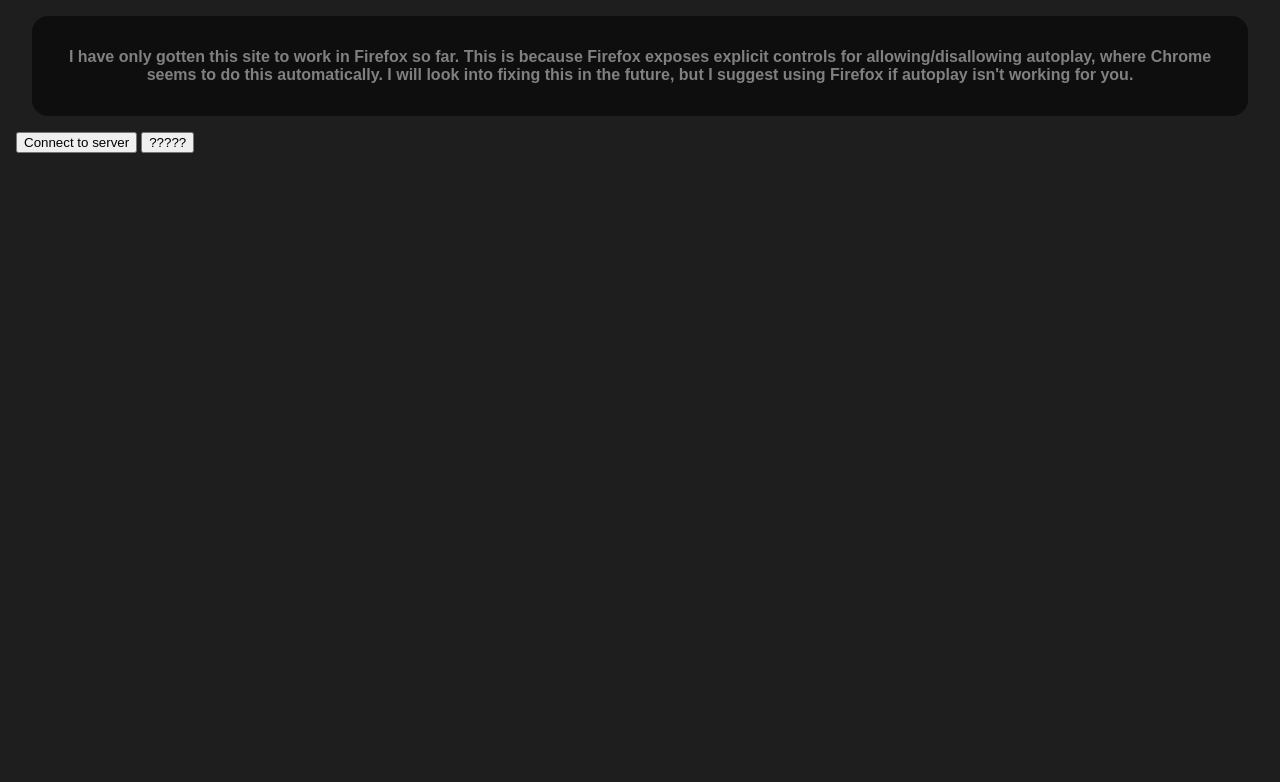
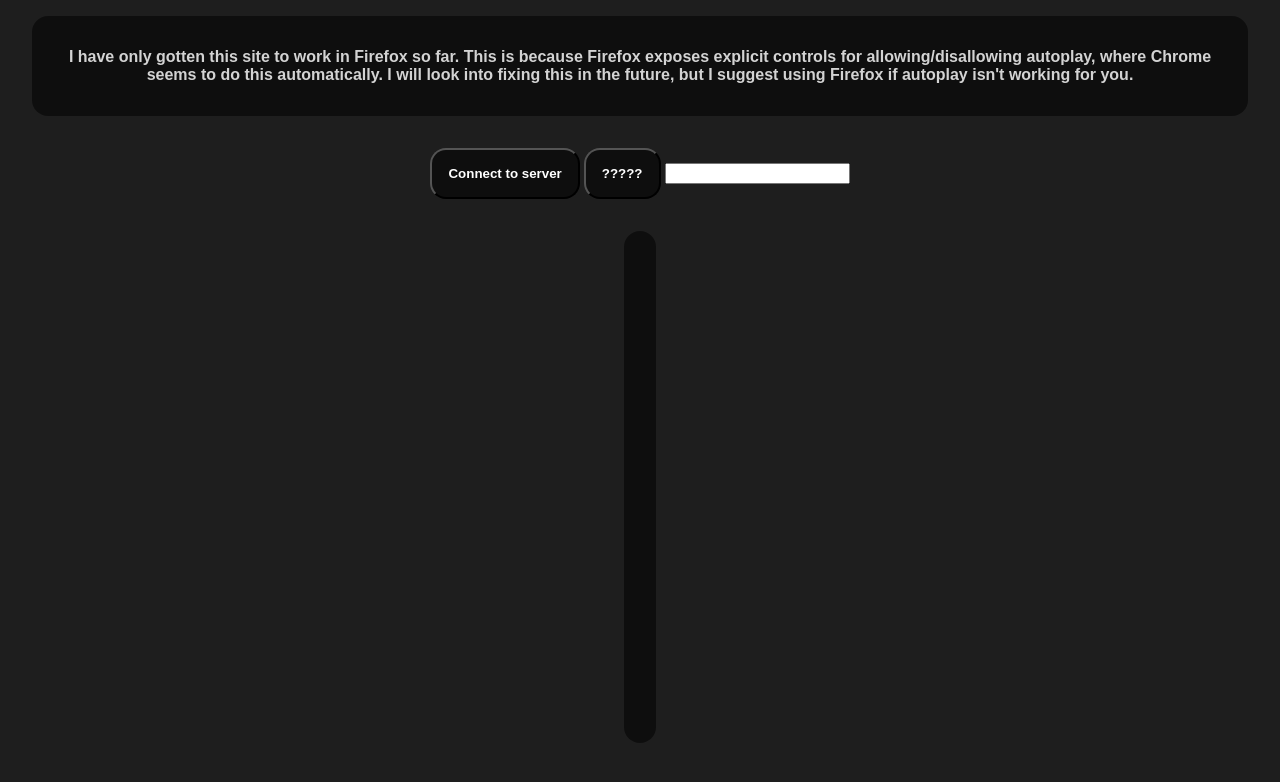
Before and after one commit to issacdowling/Watchalong-Site, a plain HTML site: page Site/index.html in a window 1280 px wide. Drawn offline with Linux system fonts and the light colour scheme.

Commit message:
While debugging, don't actually load Youtube videos to prevent being seen as abusing the service. Also, enlarge the video box and place a URL entry box

```diff
--- a/Site/index.css
+++ b/Site/index.css
@@ -1,19 +1,48 @@
+:root {
+    --box-bg: #00000088;
+}
 body {
     background-color: #1e1e1e;
     margin: 1rem;
+    color: white;
 }
 
 .infoText {
     font-family: sans-serif;
-    color: grey;
+    color: lightgrey;
     text-align: center;
     font-weight: 800;
     font-size: 1rem;
 }
 
-.infoTextBox {
-    background-color: #00000088;
+.infoTextBox,
+#videoBox {
+    background-color: var(--box-bg);
     border-radius: 1rem;
     margin: 1rem;
     padding: 1rem;
 }
+
+#videoBox {
+    display: flex;
+    justify-content: center;
+    justify-self: center;
+    align-items: center;
+    width: auto;
+    height: 30rem;
+}
+
+.mainButton {
+    background-color: var(--box-bg);
+    border-radius: 1rem;
+    color: white;
+    font-weight: bold;
+    padding: 1rem;
+    border-color: black;
+}
+
+.mainButtonBox {
+    margin: 2rem;
+    display: flex;
+    justify-content: center;
+}
--- a/Site/index.html
+++ b/Site/index.html
@@ -17,14 +17,27 @@
                 suggest using Firefox if autoplay isn't working for you.
             </p>
         </div>
-        <form>
-            <button type="button" onclick="connect_to_server()">
-                Connect to server
-            </button>
-            <button type="button" onclick="check_if_server()">?????</button>
-        </form>
+        <div class="mainButtonBox">
+            <form>
+                <button
+                    class="mainButton"
+                    type="button"
+                    onclick="connect_to_server()"
+                >
+                    Connect to server
+                </button>
+                <button
+                    class="mainButton"
+                    type="button"
+                    onclick="check_if_server()"
+                >
+                    ?????
+                </button>
+                <input id="urlInput" type="text" />
+            </form>
+        </div>
 
-        <div id="video"></div>
+        <div id="videoBox"></div>
 
         <script src="index.js"></script>
     </body>
--- a/Site/index.js
+++ b/Site/index.js
@@ -3,19 +3,22 @@ let socket = new WebSocket("ws://127.0.0.1:3000");
 
 // Give it a youtube video ID, it'll give you an embed iframe thing
 function makeEmbedFromVideoID(ID, autoplay) {
-  if (autoplay) {
-    return (
-      "<iframe width='560' height='315' src='https://www.youtube.com/embed/" +
-      ID +
-      "?autoplay=1'></iframe>"
-    );
-  } else {
-    return (
-      "<iframe width='560' height='315' src='https://www.youtube.com/embed/" +
-      ID +
-      "'></iframe>"
-    );
-  }
+  return ID;
+
+  // Just commented for debugging
+  // if (autoplay) {
+  //   return (
+  //     "<iframe width='560' height='315' src='https://www.youtube.com/embed/" +
+  //     ID +
+  //     "?autoplay=1'></iframe>"
+  //   );
+  // } else {
+  //   return (
+  //     "<iframe width='560' height='315' src='https://www.youtube.com/embed/" +
+  //     ID +
+  //     "'></iframe>"
+  //   );
+  // }
 }
 
 // When the connection is opened:
@@ -32,9 +35,10 @@ socket.onerror = function (error) {
 
 // When the connection recieves a message:
 socket.onmessage = function (event) {
-  console.log(`[message] Data received from server: ${event.data}`);
+  console.log(`Video ID received from server: ${event.data}`);
+  console.log(document.querySelector("#urlInput").value);
 
-  document.querySelector("#video").innerHTML = makeEmbedFromVideoID(
+  document.querySelector("#videoBox").innerHTML = makeEmbedFromVideoID(
     event.data,
     true,
   );
```
Also changed, not shown: Server/server.js (+2 -13 lines).
